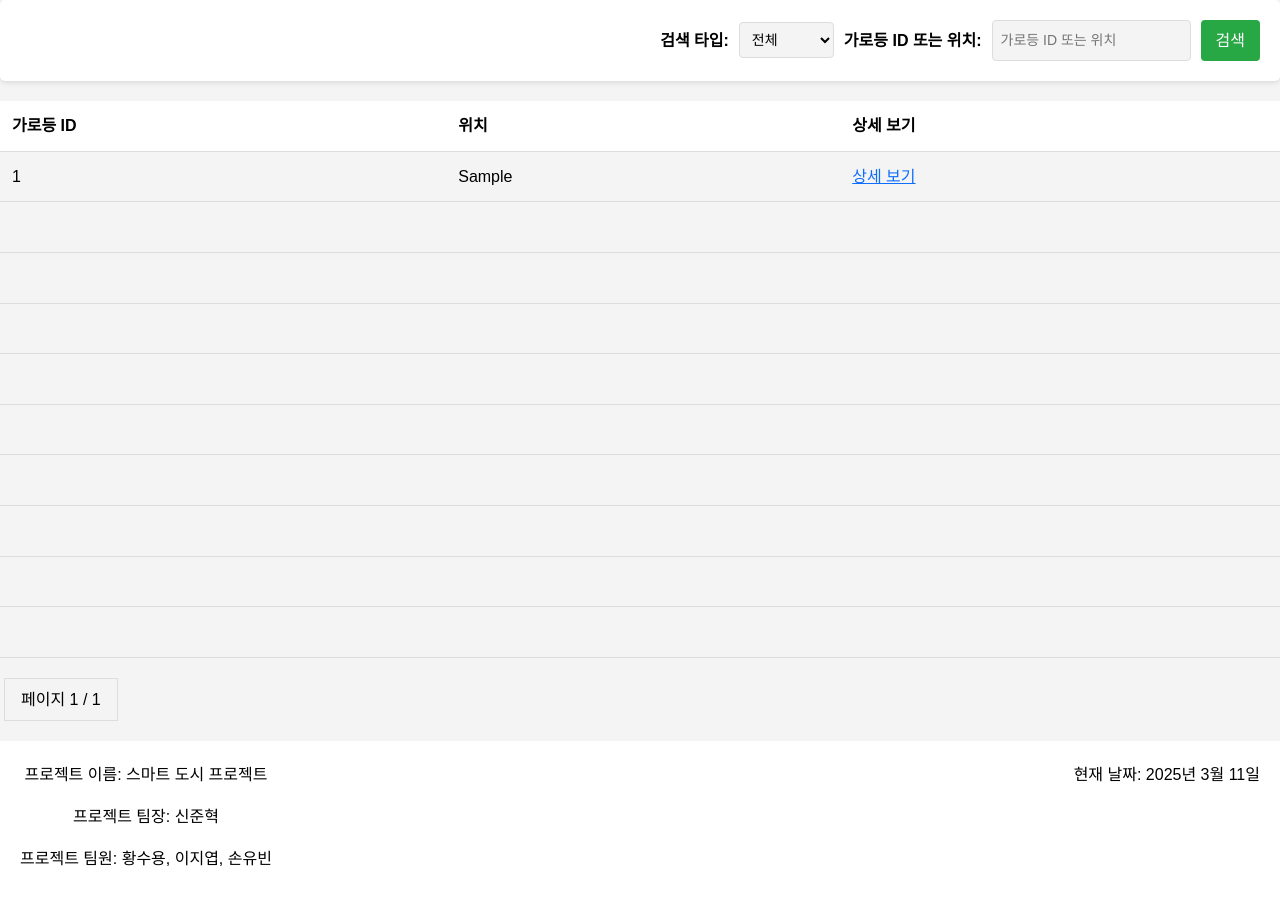
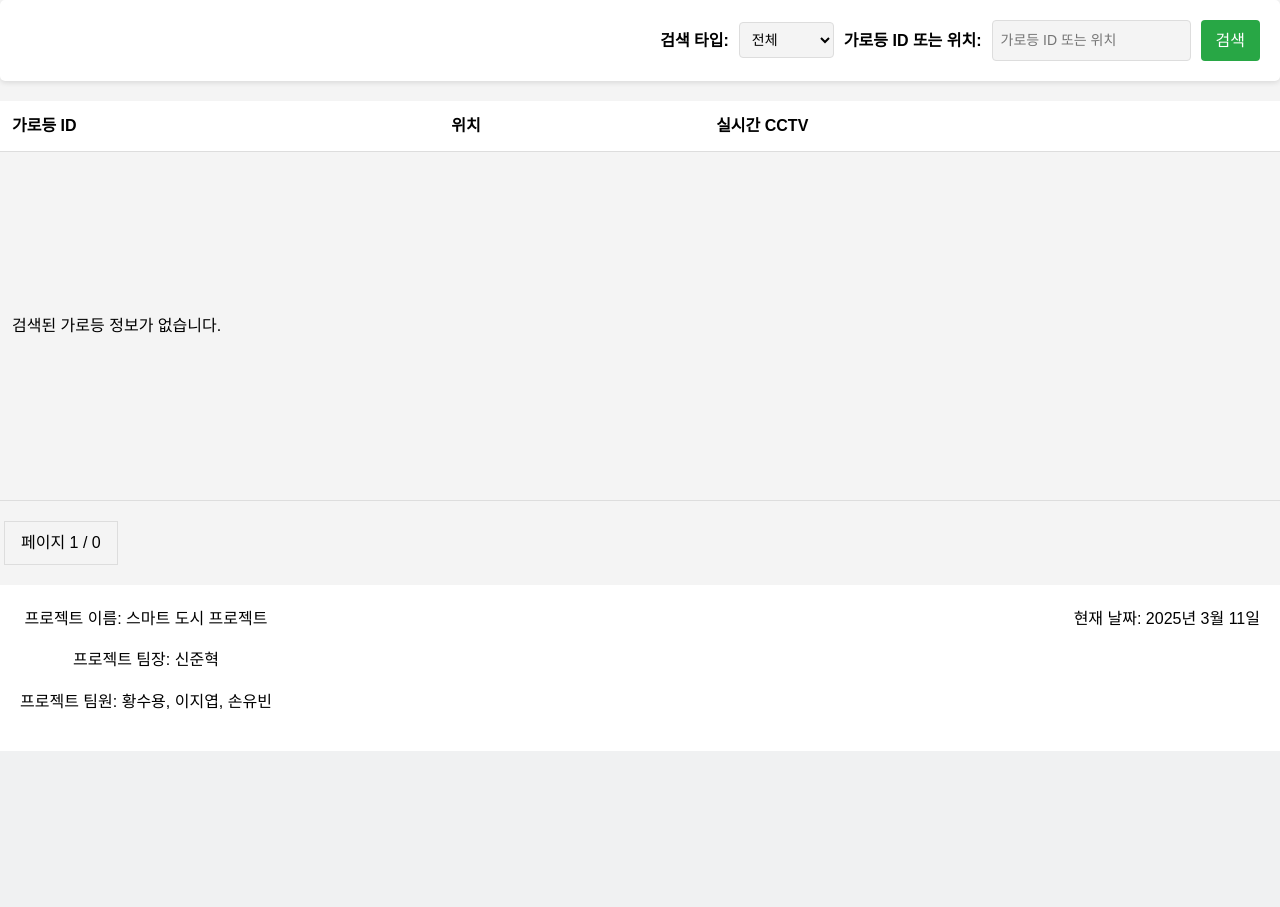
Before and after one commit to leewu08/smart_city, a Flask app: page /user/dashboard/road/1 in a window 1280 px wide. Shown: the part 138-1045 px from the top of the page. After the commit the page ends 889 px from the top, so only its background shows below. Run offline with Flask 3, Linux system fonts and the light colour scheme; the visitor is signed in with stand-in values (Sample User, id 1); tables that the repository leaves empty or names only in its code hold one stand-in row (values such as "Sample post"); some web fonts are replaced.

Commit message:
페이지변경

```diff
--- a/app.py
+++ b/app.py
@@ -57,7 +57,6 @@
 @app.route('/index_about')
 def index_about():
     return render_template('about.html')
-
 
 ### 회원가입 페이지등록
 #회원가입
@@ -146,17 +145,15 @@
                     manager.update_last_login(id) #로그인 성공 후 마지막 로그인 갱신
                     if user['status'] == 'user' : #일반회원일경우
                         if user['security_status'] == 1 : #보안이 위험일때 경고알림
-                            message = Markup('암호를 변경한지 90일 지났습니다.<br>암호를 변경하시길 권장합니다.')
-                            flash(message, 'error')
+                            message = Markup('암호를 변경한지 90일 지났습니다.<br>암호를 변경하시길 권장합니다.')#Markup과 <br>태그로 flash메세지 줄나눔
+                            flash(message, 'warning')
                         return redirect(url_for('user_dashboard', userid=session['user_id'])) # 회원 페이지로 이동
                     else :
-                        return render_template('delete_user.html', userid=session['user_id']) # 탈퇴한 계정
+                        return render_template('delete_user_dashboard.html', userid=session['user_id']) # 탈퇴한 계정
                 else:
                     flash('아이디 또는 비밀번호가 일치하지 않습니다.', 'error')  # 로그인 실패 시 메시지
                     return redirect(url_for('login'))  # 로그인 폼 다시 렌더링
-            else:
-                flash("아이디와 비밀번호를 모두 입력해 주세요.", 'error') # 아이디나 비밀번호를 입력하지 않았을 경우
-                return redirect(url_for('login'))  # 로그인 폼 다시 렌더링
+
         elif admin:
             if id and password:
                 if admin['password'] == password: #아이디와 비밀번호가 일치하면
@@ -164,14 +161,18 @@
                     session['admin_name'] = admin['admin_name'] #세션에 관리자이름 저장
                     manager.update_admin_last_login(id) # 로그인 성공 후 관리자 마지막 로그인 갱신
                     return redirect(url_for('admin_dashboard')) #관리자 페이지로 이동
+                else:
+                    flash('아이디 또는 비밀번호가 일치하지 않습니다.', 'error')  # 로그인 실패 시 메시지
+                    return redirect(url_for('login'))  # 로그인 폼 다시 렌더링
+
         else:  # 존재하지 않는 사용자
             flash("존재하지 않는 아이디입니다.", 'error')
             return redirect(url_for('login'))  # 로그인 폼 다시 렌더링
 
     return render_template('login.html')  # GET 요청 시 로그인 폼 보여주기
 
-@app.route('/index_login')
-def index_login():
+@app.route('/need_login')
+def need_login():
     flash('로그인이 필요합니다. 로그인해주세요', 'error')
     return redirect(url_for('login'))
 
@@ -181,7 +182,7 @@
 @login_required
 def user_dashboard():
     userid = session['user_id']
-    user = manager.get_user_by_id(userid)
+    user=manager.get_user_by_id(userid)
     return render_template('user_dashboard.html', user=user )
 
 ##회원 정보 수정
@@ -197,7 +198,7 @@
         password = request.form['password'] if request.form['password'] else None
         confirm_password = request.form['confirm_password'] if request.form['confirm_password'] else None
         address = request.form['address'] if request.form['address'] else user.address
-
+        username = request.form['username'] if request.form['username'] else user.user_name
         # 비밀번호가 입력되었으면 확인
         if password:
             if password != confirm_password:
@@ -215,7 +216,7 @@
                 flash('비밀번호를 변경하였습니다', 'success')
                 manager.update_password(userid, password)
         # 나머지 정보 업데이트
-        manager.update_user_info(userid, email, address)
+        manager.update_user_info(userid, username, email, address)
 
         # 성공 메시지나 다른 페이지로 리디렉션
         flash('회원 정보가 성공적으로 수정되었습니다.', 'success')
@@ -225,13 +226,15 @@
 
 ##로그인 후 소개페이지
 @app.route('/user_dashboard/about/<userid>')
+@login_required
 def user_dashboard_about(userid):
-    user = manager.get_user_by_id(userid)
+    user=manager.get_user_by_id(userid)
     return render_template('about.html', user=user)
 
 
 ##로그인 후 도로CCTV 페이지
 @app.route('/user/dashboard/road/<userid>', methods=['GET'])
+@login_required
 def user_dashboard_road(userid):
     user = manager.get_user_by_id(userid)
     search_query = request.args.get("search_query", "")
@@ -268,12 +271,13 @@
         total_pages=total_pages,
         prev_page=prev_page,
         next_page=next_page,
-        user = user
+        user=user
     )
 
 ##로그인 후 인도CCTV 페이지
-@app.route('/user/dashboard/india/<userid>', methods=['GET'])
-def user_dashboard_india(userid):
+@app.route('/user/dashboard/sidewalk/<userid>', methods=['GET'])
+@login_required
+def user_dashboard_sidewalk(userid):
     user = manager.get_user_by_id(userid)
     search_query = request.args.get("search_query", "")
     search_type = request.args.get("search_type", "all")  # 기본값은 'all'
@@ -284,8 +288,8 @@
     db_manager = DBManager()
 
     # SQL 쿼리 및 파라미터 가져오기
-    sql, values = db_manager.get_india_cctv_query(search_query, search_type, per_page, offset)
-    count_sql, count_values = db_manager.get_india_cctv_count_query(search_query, search_type)
+    sql, values = db_manager.get_sidewalk_cctv_query(search_query, search_type, per_page, offset)
+    count_sql, count_values = db_manager.get_sidewalk_cctv_count_query(search_query, search_type)
 
     # 검색된 가로등 목록 가져오기
     street_lights = db_manager.execute_query(sql, values)
@@ -299,7 +303,7 @@
     next_page = page + 1 if page < total_pages else None
 
     return render_template(
-        "user_dashboard_india.html",
+        "user_dashboard_sidewalk.html",
         street_lights=street_lights,
         search_query=search_query,
         search_type=search_type,
@@ -315,10 +319,10 @@
 
 
 
-#탈퇴회원 페이지
-@app.route('/delete_user')
+#탈퇴회원 로그인 후 dashboard페이지
+@app.route('/delete_user_dashboard')
 def delete_user():
-    return render_template('delete_user.html')
+    return render_template('delete_user_dashboard.html')
 
 @app.route('/edit_password')
 def edit_password():
@@ -373,10 +377,7 @@
 
 ## 기능소개 페이지
 
-#홈페이지에서 기능소개
-@app.route('/feature')
-def index_feature():
-    return render_template("index_feature.html")
+
 
 #로그인시 기능소개
 @app.route('/login/feature')
--- a/static/css/base.css
+++ b/static/css/base.css
@@ -303,6 +303,7 @@
     text-align:center;
 }
 
+
 /* .show 클래스를 추가하면 보이도록 */
 .flash-message.show {
     display: block;
--- a/templates/base.html
+++ b/templates/base.html
@@ -19,7 +19,7 @@
             <span class="team-name">SAFELIGHT</span>
         </div>
         <div class="right-nav">
-            {{ session['user_name'] }} 님 환영합니다
+            {{ user.user_name }} 님 환영합니다
             <button id="dark-mode-toggle" class="btn btn-secondary">다크모드</button>
             <!-- 회원정보 수정 아이콘 버튼 -->
             <a href="{{ url_for('update_profile', userid=session['user_id']) }}" class="btn btn-primary">
@@ -64,8 +64,8 @@
     {% if 'user_id' in session %}
     <nav class="header-nav">
         <div class="nav-menu">
-            <a href="{{ url_for('user_dashboard', userid=session['user_id']) }}" class="nav-link">HOME</a>
-            <a href="{{ url_for('user_dashboard_about', userid=session['user_id']) }}" class="nav-link">소개</a>
+            <a href="{{ url_for('user_dashboard', userid=user.user_id) }}" class="nav-link">HOME</a>
+            <a href="{{ url_for('user_dashboard_about', userid=user.user_id) }}" class="nav-link">소개</a>
             <a href="#" class="nav-link">CCTV 보기</a>
             <a href="#" class="nav-link">문의</a>
         </div>
@@ -75,12 +75,12 @@
             <div class="dropdown-content">
             </div>
             <div class="dropdown-content">
-                <a href="{{ url_for('user_dashboard_road', userid=session['user_id']) }}">도로용 CCTV 보기</a>
-                <a href="{{ url_for('user_dashboard_india', userid=session['user_id]']) }}">인도용 CCTV 보기 </a>
+                <a href="{{ url_for('user_dashboard_road', userid=user.user_id) }}">도로용 CCTV 보기</a>
+                <a href="{{ url_for('user_dashboard_sidewalk', userid=user.user_id) }}">인도용 CCTV 보기 </a>
             </div>
             <div class="dropdown-content">
-                <a href="{{ url_for('index_login')}}">문의 보기</a>
-                <a href="{{ url_for('index_login')}}">문의 하기</a>
+                <a href="#">문의 보기</a>
+                <a href="#">문의 하기</a>
             </div>
         </div>
     </nav>
@@ -88,23 +88,22 @@
     <nav class="header-nav">
         <div class="nav-menu">
             <a href="{{ url_for('index') }}" class="nav-link">HOME</a>
-            <a href="#" class="nav-link">소개</a>
-            <a href="{{ url_for('index_login')}}" class="nav-link">CCTV 보기</a>
-            <a href="{{ url_for('index_login')}}" class="nav-link">문의</a>
+            <a href="{{ url_for('need_login')}}" class="nav-link">소개</a>
+            <a href="{{ url_for('need_login')}}" class="nav-link">CCTV 보기</a>
+            <a href="{{ url_for('need_login')}}" class="nav-link">문의</a>
         </div>
         <div class="dropdown-container">
             <div class="dropdown-content">
             </div>
             <div class="dropdown-content">
-                <a href="{{ url_for('index_about')}}">소개</a>
             </div>
             <div class="dropdown-content">
-                <a href="{{ url_for('index_login')}}">도로용 CCTV 보기</a>
-                <a href="{{ url_for('index_login')}}">인도용 CCTV 보기 </a>
+                <a href="{{ url_for('need_login')}}">도로용 CCTV 보기</a>
+                <a href="{{ url_for('need_login')}}">인도용 CCTV 보기 </a>
             </div>
             <div class="dropdown-content">
-                <a href="{{ url_for('index_login')}}">문의 보기</a>
-                <a href="{{ url_for('index_login')}}">문의 하기</a>
+                <a href="{{ url_for('need_login')}}">문의 보기</a>
+                <a href="{{ url_for('need_login')}}">문의 하기</a>
             </div>
         </div>
     </nav>
--- a/templates/delete_user.html
+++ /dev/null
@@ -1 +0,0 @@
-탈퇴회원페이지
--- /dev/null
+++ b/templates/delete_user_dashboard.html
@@ -0,0 +1 @@
+탈퇴회원dashboard
--- a/templates/user_dashboard_road.html
+++ b/templates/user_dashboard_road.html
@@ -6,7 +6,7 @@
 {% block content %}
 <!-- 가로등 조회 폼 -->
 <div class="search-container">
-    <form method="get" action="{{ url_for('user_dashboard_road', userid=session['user_id']) }}">
+    <form method="get" action="{{ url_for('user_dashboard_road', userid=user.user_id) }}">
         <label for="search_type">검색 타입:</label>
         <select name="search_type" id="search_type">
             <option value="street_light_id" {% if search_type == 'street_light_id' %}selected{% endif %}>가로등 ID</option>
@@ -27,7 +27,7 @@
         <tr>
             <th>가로등 ID</th>
             <th>위치</th>
-            <th>상세 보기</th>
+            <th>실시간 CCTV</th>
         </tr>
     </thead>
     <tbody>
@@ -42,28 +42,17 @@
                 <td colspan="3">검색된 가로등 정보가 없습니다.</td>
             </tr>
         {% endfor %}
-        {% set num_rows = street_lights|length %}
-            {% if num_rows < 10 %}
-                {% for i in range(10 - num_rows) %}
-                    <tr class="empty-row">
-                        <td>&nbsp;</td>
-                        <td>&nbsp;</td>
-                        <td>&nbsp;</td>
-                    </tr>
-                {% endfor %}
-            {% endif %}
     </tbody>
 </table>
-
 
 <!-- 페이지네이션 -->
 <div class="pagination">
     {% if prev_page %}
-        <a href="{{ url_for('user_dashboard_road', search_query=search_query, search_type=search_type, page=prev_page) }}">이전</a>
+        <a href="{{ url_for('user_dashboard_road', userid=user.user_id, search_query=search_query, search_type=search_type, page=prev_page) }}">이전</a>
     {% endif %}
     <span>페이지 {{ page }} / {{ total_pages }}</span>
     {% if next_page %}
-        <a href="{{ url_for('user_dashboard_road', search_query=search_query, search_type=search_type, page=next_page) }}">다음</a>
+        <a href="{{ url_for('user_dashboard_road', userid=user.user_id, search_query=search_query, search_type=search_type, page=next_page) }}">다음</a>
     {% endif %}
 </div>
 {% endblock %}
--- a/templates/user_dashboard_india.html
+++ b/templates/user_dashboard_sidewalk.html
@@ -44,7 +44,7 @@
 {% block content %}
 <!-- 가로등 조회 폼 -->
 <div class="search-container">
-    <form method="get" action="{{ url_for('user_dashboard_india', userid=session['user_id']) }}">
+    <form method="get" action="{{ url_for('user_dashboard_sidewalk', userid=user.user_id) }}">
         <label for="search_type">검색 타입:</label>
         <select name="search_type" id="search_type">
             <option value="street_light_id" {% if search_type == 'street_light_id' %}selected{% endif %}>가로등 ID</option>
@@ -86,11 +86,11 @@
 <!-- 페이지네이션 -->
 <div class="pagination">
     {% if prev_page %}
-        <a href="{{ url_for('user_dashboard_india', search_query=search_query, search_type=search_type, page=prev_page) }}">이전</a>
+        <a href="{{ url_for('user_dashboard_sidewalk', userid=user.user_id, search_query=search_query, search_type=search_type, page=prev_page) }}">이전</a>
     {% endif %}
     <span>페이지 {{ page }} / {{ total_pages }}</span>
     {% if next_page %}
-        <a href="{{ url_for('user_dashboard_india', search_query=search_query, search_type=search_type, page=next_page) }}">다음</a>
+        <a href="{{ url_for('user_dashboard_sidewalk', userid=user.user_id, search_query=search_query, search_type=search_type, page=next_page) }}">다음</a>
     {% endif %}
 </div>
 {% endblock %}
--- a/templates/view_cctv.html
+++ b/templates/view_cctv.html
@@ -1,5 +1,5 @@
 {% extends "base.html" %}
-
+{% block title %} CCTV 페이지 {% endblock %}
 {% block extra_css %}
 <link rel="stylesheet" href="https://unpkg.com/leaflet@1.7.1/dist/leaflet.css" />
 <style>
```
Also changed, not shown: models.py (+63 -9 lines).
